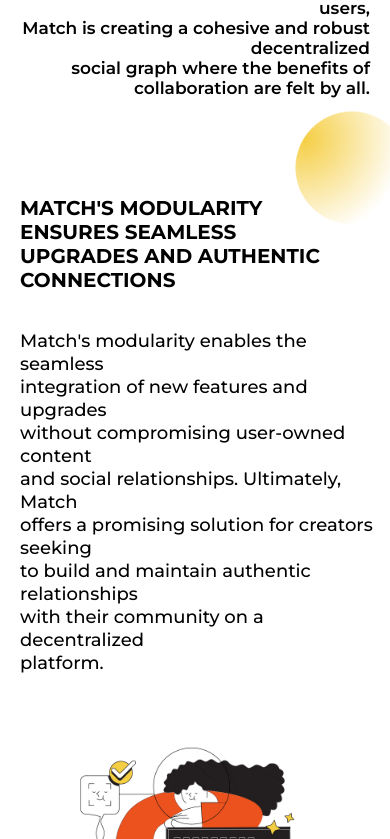
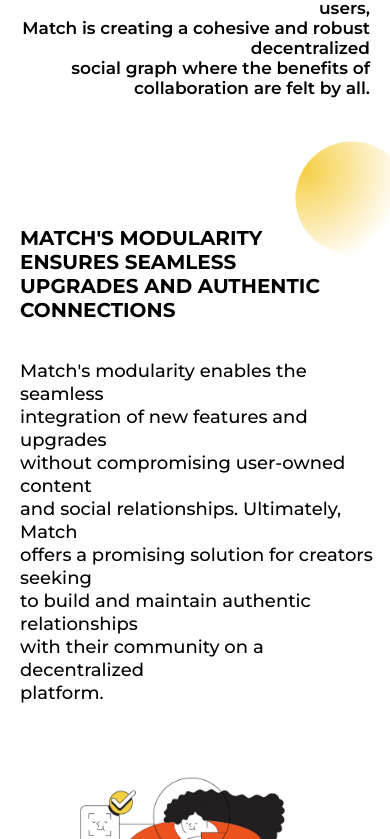
Before and after one commit to DevOlagboye/mathchain-react, a React (Create React App) app: page / in a window 390 px wide. Shown: the part 3105-3944 px from the top of the page. Built offline with nearby package versions, Linux system fonts and the light colour scheme.

Commit message:
Made some changes with responsiveness

```diff
--- a/src/Components/Match/Match.css
+++ b/src/Components/Match/Match.css
@@ -60,7 +60,7 @@
     margin-top: 20px;
   }
   .match-container {
-    padding: 50px 0px 0px 20px;
+    padding: 80px 0px 0px 20px;
   }
   .match-left-svg {
     width: 60px;
```
